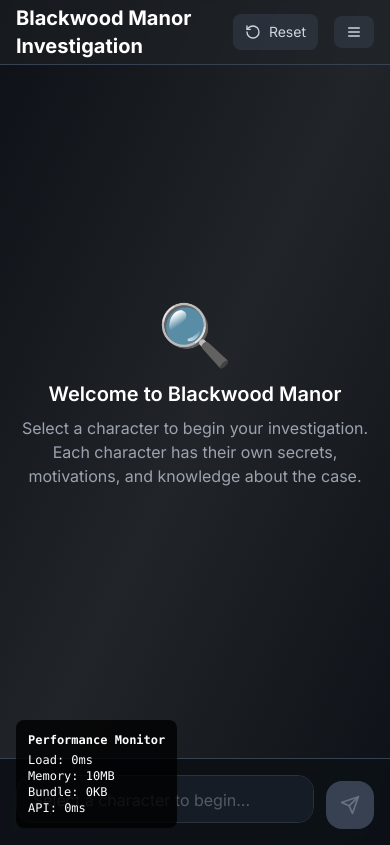
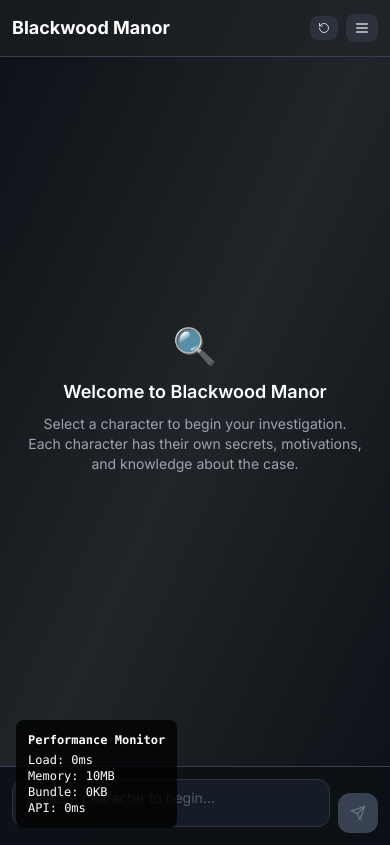
Before and after one commit to surebabu2007/blackwood-chat-app, a Next.js app: page / in a window 390 px wide. Built offline with nearby package versions, Linux system fonts and the light colour scheme.

Commit message:
Mobile-friendly improvements: responsive design, touch optimization, mobile navigation, and performance enhancements

```diff
--- a/app/globals.css
+++ b/app/globals.css
@@ -1,6 +1,27 @@
 @tailwind base;
 @tailwind components;
 @tailwind utilities;
+
+/* Mobile-first responsive utilities */
+@layer utilities {
+  .touch-manipulation {
+    touch-action: manipulation;
+  }
+
+  .safe-area-inset {
+    padding-left: env(safe-area-inset-left);
+    padding-right: env(safe-area-inset-right);
+  }
+
+  .mobile-scroll {
+    -webkit-overflow-scrolling: touch;
+    scroll-behavior: smooth;
+  }
+
+  .mobile-tap-highlight {
+    -webkit-tap-highlight-color: rgba(0, 0, 0, 0.1);
+  }
+}
 
 @import url('https://fonts.googleapis.com/css2?family=Crimson+Text:ital,wght@0,400;0,600;1,400&family=Inter:wght@300;400;500;600;700&display=swap');
 
--- a/app/layout.tsx
+++ b/app/layout.tsx
@@ -24,8 +24,8 @@ export default function RootLayout({
 }) {
   return (
     <html lang="en" className="dark">
-      <body className={`${inter.className} bg-blackwood-900 text-white min-h-screen`}>
-        <div className="min-h-screen bg-gradient-to-br from-blackwood-900 via-blackwood-800 to-blackwood-900">
+      <body className={`${inter.className} bg-blackwood-900 text-white min-h-screen touch-manipulation mobile-tap-highlight`}>
+        <div className="min-h-screen bg-gradient-to-br from-blackwood-900 via-blackwood-800 to-blackwood-900 safe-area-inset">
           {children}
           <PerformanceMonitor />
         </div>
--- a/app/page.tsx
+++ b/app/page.tsx
@@ -63,40 +63,41 @@ export default function HomePage() {
     <div className="min-h-screen bg-gradient-to-br from-blackwood-900 via-blackwood-800 to-blackwood-900">
       {/* Header */}
       <header className="bg-blackwood-800/50 backdrop-blur-sm border-b border-gray-700 sticky top-0 z-50">
-        <div className="max-w-7xl mx-auto px-4 sm:px-6 lg:px-8">
-          <div className="flex items-center justify-between h-16">
-            <div className="flex items-center space-x-4">
-              <h1 className="text-xl font-bold text-white">
-                Blackwood Manor Investigation
+        <div className="max-w-7xl mx-auto px-3 sm:px-4 lg:px-8">
+          <div className="flex items-center justify-between h-14 sm:h-16">
+            <div className="flex items-center space-x-2 sm:space-x-4 min-w-0 flex-1">
+              <h1 className="text-lg sm:text-xl font-bold text-white truncate">
+                Blackwood Manor
               </h1>
-              <div className="hidden md:block text-sm text-gray-400">
-                Interactive Murder Mystery
+              <div className="hidden sm:block text-xs sm:text-sm text-gray-400">
+                Investigation
               </div>
             </div>
 
-            <div className="flex items-center space-x-4">
-              {/* Investigation Panel Toggle */}
+            <div className="flex items-center space-x-2 sm:space-x-4">
+              {/* Investigation Panel Toggle - Hidden on mobile */}
               <button
                 onClick={() => setShowInvestigationPanel(!showInvestigationPanel)}
-                className="hidden md:flex items-center px-3 py-2 text-sm text-gray-300 hover:text-white bg-gray-700/50 hover:bg-gray-600/50 rounded-lg transition-colors"
+                className="hidden lg:flex items-center px-2 sm:px-3 py-1.5 sm:py-2 text-xs sm:text-sm text-gray-300 hover:text-white bg-gray-700/50 hover:bg-gray-600/50 rounded-lg transition-colors"
               >
-                <Menu className="w-4 h-4 mr-2" />
-                Investigation
+                <Menu className="w-3 h-3 sm:w-4 sm:h-4 sm:mr-2" />
+                <span className="hidden sm:inline">Investigation</span>
               </button>
 
               {/* Reset Game */}
               <button
                 onClick={handleResetGame}
-                className="flex items-center px-3 py-2 text-sm text-gray-300 hover:text-white bg-gray-700/50 hover:bg-gray-600/50 rounded-lg transition-colors"
+                className="flex items-center px-2 sm:px-3 py-1.5 sm:py-2 text-xs sm:text-sm text-gray-300 hover:text-white bg-gray-700/50 hover:bg-gray-600/50 rounded-lg transition-colors"
+                title="Reset Game"
               >
-                <RotateCcw className="w-4 h-4 mr-2" />
-                Reset
+                <RotateCcw className="w-3 h-3 sm:w-4 sm:h-4 sm:mr-2" />
+                <span className="hidden sm:inline">Reset</span>
               </button>
 
               {/* Mobile Menu Toggle */}
               <button
                 onClick={() => setShowMobileMenu(!showMobileMenu)}
-                className="md:hidden flex items-center px-3 py-2 text-sm text-gray-300 hover:text-white bg-gray-700/50 hover:bg-gray-600/50 rounded-lg transition-colors"
+                className="lg:hidden flex items-center px-2 sm:px-3 py-1.5 sm:py-2 text-xs sm:text-sm text-gray-300 hover:text-white bg-gray-700/50 hover:bg-gray-600/50 rounded-lg transition-colors"
               >
                 {showMobileMenu ? <X className="w-4 h-4" /> : <Menu className="w-4 h-4" />}
               </button>
@@ -105,9 +106,9 @@ export default function HomePage() {
         </div>
       </header>
 
-      <div className="flex h-[calc(100vh-4rem)]">
+      <div className="flex h-[calc(100vh-3.5rem)] sm:h-[calc(100vh-4rem)]">
         {/* Character Selector - Desktop */}
-        <div className="hidden md:block w-80 border-r border-gray-700 overflow-y-auto">
+        <div className="hidden lg:block w-80 border-r border-gray-700 overflow-y-auto">
           <CharacterSelector
             characters={characters}
             selectedCharacter={currentCharacter}
@@ -118,12 +119,12 @@ export default function HomePage() {
 
         {/* Mobile Character Selector */}
         {showMobileMenu && (
-          <div className="md:hidden fixed inset-0 z-40 bg-black/50 backdrop-blur-sm">
+          <div className="lg:hidden fixed inset-0 z-40 bg-black/50 backdrop-blur-sm">
             <motion.div
               initial={{ opacity: 0, x: -300 }}
               animate={{ opacity: 1, x: 0 }}
               exit={{ opacity: 0, x: -300 }}
-              className="w-80 h-full bg-blackwood-800 border-r border-gray-700 overflow-y-auto"
+              className="w-80 sm:w-96 h-full bg-blackwood-800 border-r border-gray-700 overflow-y-auto"
             >
               <CharacterSelector
                 characters={characters}
@@ -159,7 +160,7 @@ export default function HomePage() {
 
         {/* Investigation Panel - Desktop */}
         {showInvestigationPanel && (
-          <div className="hidden md:block w-80 border-l border-gray-700 overflow-y-auto">
+          <div className="hidden lg:block w-80 border-l border-gray-700 overflow-y-auto">
             <InvestigationPanel
               investigationState={investigationState}
               gameState={gameState}
@@ -192,12 +193,12 @@ export default function HomePage() {
 
       {/* Mobile Investigation Panel */}
       {showInvestigationPanel && (
-        <div className="md:hidden fixed inset-0 z-40 bg-black/50 backdrop-blur-sm">
+        <div className="lg:hidden fixed inset-0 z-40 bg-black/50 backdrop-blur-sm">
           <motion.div
             initial={{ opacity: 0, y: 300 }}
             animate={{ opacity: 1, y: 0 }}
             exit={{ opacity: 0, y: 300 }}
-            className="absolute bottom-0 left-0 right-0 bg-blackwood-800 border-t border-gray-700 max-h-[50vh] overflow-y-auto"
+            className="absolute bottom-0 left-0 right-0 bg-blackwood-800 border-t border-gray-700 max-h-[60vh] overflow-y-auto"
           >
             <InvestigationPanel
               investigationState={investigationState}
--- a/components/ChatContainer.tsx
+++ b/components/ChatContainer.tsx
@@ -29,18 +29,18 @@ export const ChatContainer: React.FC<ChatContainerProps> = ({
   }, [messages, isTyping]);
 
   return (
-    <div className="flex-1 overflow-y-auto p-4 space-y-4">
+    <div className="flex-1 overflow-y-auto mobile-scroll p-3 sm:p-4 space-y-3 sm:space-y-4">
       {messages.length === 0 ? (
         <motion.div
           initial={{ opacity: 0, y: 20 }}
           animate={{ opacity: 1, y: 0 }}
           className="flex flex-col items-center justify-center h-full text-center"
         >
-          <div className="text-6xl mb-4">🔍</div>
-          <h3 className="text-xl font-semibold text-white mb-2">
+          <div className="text-4xl sm:text-6xl mb-3 sm:mb-4">🔍</div>
+          <h3 className="text-lg sm:text-xl font-semibold text-white mb-2 px-4">
             Welcome to Blackwood Manor
           </h3>
-          <p className="text-gray-400 max-w-md">
+          <p className="text-gray-400 max-w-md text-sm sm:text-base px-4">
             Select a character to begin your investigation. Each character has their own secrets,
             motivations, and knowledge about the case.
           </p>
--- a/components/ChatInput.tsx
+++ b/components/ChatInput.tsx
@@ -49,9 +49,9 @@ export const ChatInput: React.FC<ChatInputProps> = ({
     <motion.div
       initial={{ opacity: 0, y: 20 }}
       animate={{ opacity: 1, y: 0 }}
-      className="sticky bottom-0 bg-blackwood-900/95 backdrop-blur-sm border-t border-gray-700 p-4"
+      className="sticky bottom-0 bg-blackwood-900/95 backdrop-blur-sm border-t border-gray-700 p-3 sm:p-4"
     >
-      <form onSubmit={handleSubmit} className="flex items-end space-x-3">
+      <form onSubmit={handleSubmit} className="flex items-end space-x-2 sm:space-x-3">
         <div className="flex-1 relative">
           <textarea
             ref={textareaRef}
@@ -68,10 +68,10 @@ export const ChatInput: React.FC<ChatInputProps> = ({
             aria-label="Type your message"
             aria-describedby="message-help"
             className={`
-              chat-input w-full px-4 py-3 pr-12 bg-gray-800 border border-gray-600 rounded-2xl
+              chat-input w-full px-3 sm:px-4 py-2 sm:py-3 pr-10 sm:pr-12 bg-gray-800 border border-gray-600 rounded-xl sm:rounded-2xl
               text-white placeholder-gray-400 resize-none focus:outline-none focus:ring-2
               focus:ring-blue-500 focus:border-transparent transition-all duration-200
-              max-h-32 min-h-[3rem]
+              max-h-32 min-h-[2.5rem] sm:min-h-[3rem] text-sm sm:text-base
               ${disabled ? 'opacity-50 cursor-not-allowed' : ''}
               ${isTyping ? 'opacity-75' : ''}
             `}
@@ -81,7 +81,7 @@ export const ChatInput: React.FC<ChatInputProps> = ({
 
           {/* Character limit indicator */}
           {message.length > 0 && (
-            <div className="absolute bottom-1 right-14 text-xs text-gray-500">
+            <div className="absolute bottom-1 right-10 sm:right-14 text-xs text-gray-500">
               {message.length}/500
             </div>
           )}
@@ -93,7 +93,7 @@ export const ChatInput: React.FC<ChatInputProps> = ({
           whileHover={{ scale: 1.05 }}
           whileTap={{ scale: 0.95 }}
           className={`
-            flex items-center justify-center w-12 h-12 rounded-2xl transition-all duration-200
+            flex items-center justify-center w-10 h-10 sm:w-12 sm:h-12 rounded-xl sm:rounded-2xl transition-all duration-200
             ${message.trim() && !disabled && !isTyping
               ? 'bg-blue-600 hover:bg-blue-700 text-white'
               : 'bg-gray-700 text-gray-500 cursor-not-allowed'
@@ -101,9 +101,9 @@ export const ChatInput: React.FC<ChatInputProps> = ({
           `}
         >
           {isTyping ? (
-            <Loader2 className="w-5 h-5 animate-spin" />
+            <Loader2 className="w-4 h-4 sm:w-5 sm:h-5 animate-spin" />
           ) : (
-            <Send className="w-5 h-5" />
+            <Send className="w-4 h-4 sm:w-5 sm:h-5" />
           )}
         </motion.button>
       </form>
@@ -113,14 +113,14 @@ export const ChatInput: React.FC<ChatInputProps> = ({
         <motion.div
           initial={{ opacity: 0 }}
           animate={{ opacity: 1 }}
-          className="flex items-center space-x-2 mt-2 text-sm text-gray-400"
+          className="flex items-center space-x-2 mt-2 text-xs sm:text-sm text-gray-400"
         >
           <div className="flex space-x-1">
-            <div className="w-2 h-2 bg-gray-400 rounded-full animate-bounce"></div>
-            <div className="w-2 h-2 bg-gray-400 rounded-full animate-bounce" style={{ animationDelay: '0.1s' }}></div>
-            <div className="w-2 h-2 bg-gray-400 rounded-full animate-bounce" style={{ animationDelay: '0.2s' }}></div>
+            <div className="w-1.5 h-1.5 sm:w-2 sm:h-2 bg-gray-400 rounded-full animate-bounce"></div>
+            <div className="w-1.5 h-1.5 sm:w-2 sm:h-2 bg-gray-400 rounded-full animate-bounce" style={{ animationDelay: '0.1s' }}></div>
+            <div className="w-1.5 h-1.5 sm:w-2 sm:h-2 bg-gray-400 rounded-full animate-bounce" style={{ animationDelay: '0.2s' }}></div>
           </div>
-          <span>{characterName || 'Character'} is typing...</span>
+          <span className="truncate">{characterName || 'Character'} is typing...</span>
         </motion.div>
       )}
     </motion.div>
```
Also changed, not shown: components/MessageBubble.tsx (+8 -8 lines).
